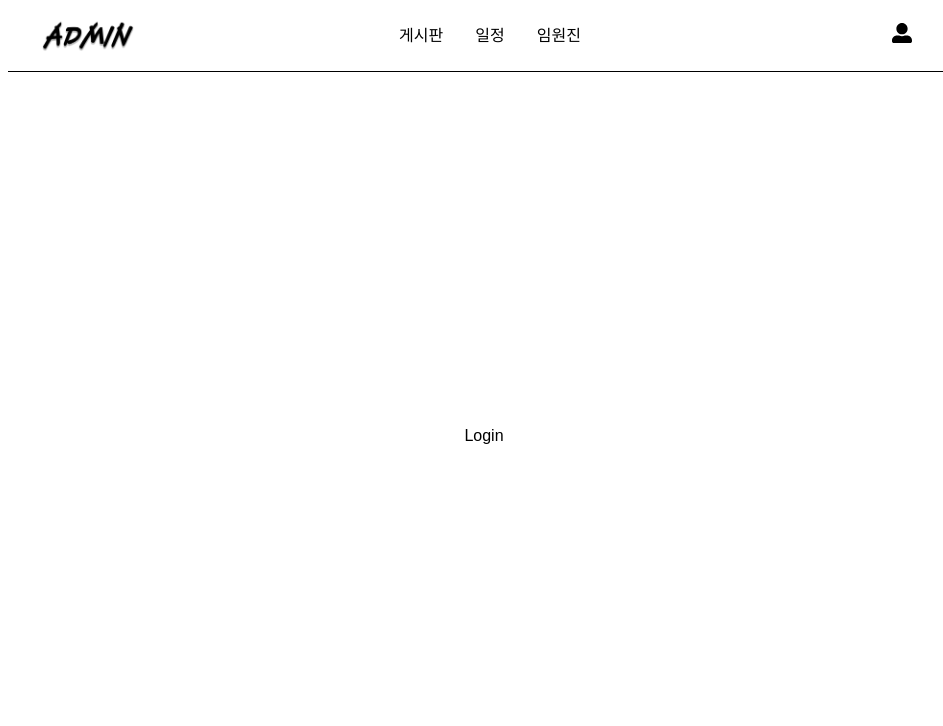
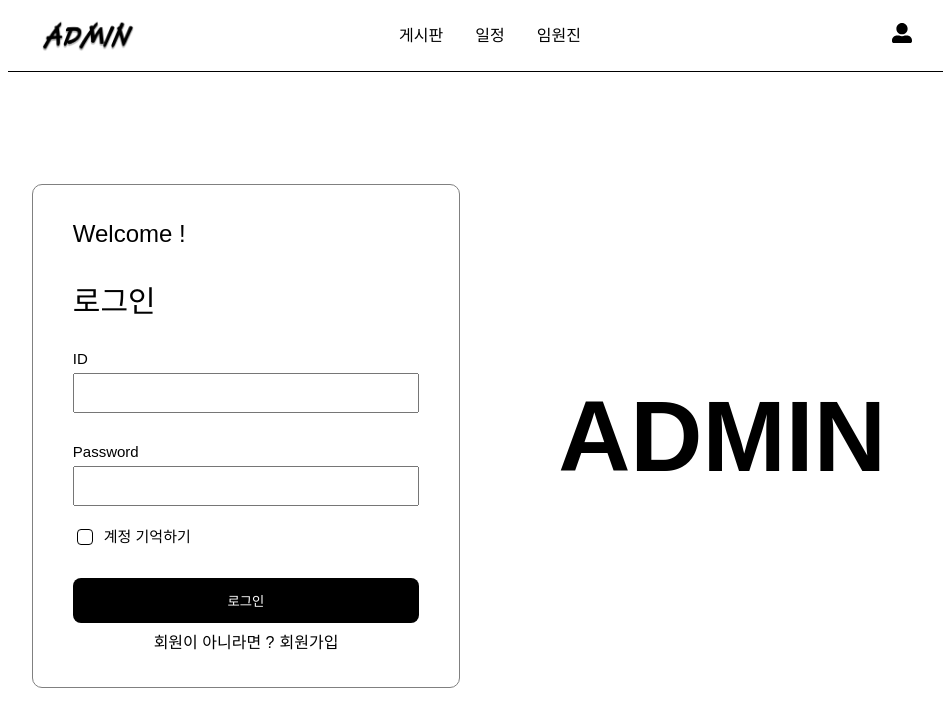
Before and after one commit to bae-sh/admin-site-frontend, a React (Create React App) app: page /login in a window 1280 px wide. Shown: the top 726 px of the page, without its empty margins (156-1099 px from the left). Built offline with nearby package versions, Linux system fonts and the light colour scheme.

Commit message:
feat : box 구현, css 적용

```diff
--- a/src/pages/login/index.js
+++ b/src/pages/login/index.js
@@ -1,16 +1,156 @@
 import React from 'react';
+import styled from 'styled-components';
+import { Link } from 'react-router-dom';
 import { useRecoilValue } from 'recoil';
 import { modalVisibleState } from '../../atoms';
 import * as Styled from './styled';
 import * as PageStyled from '../pageStyled';
 
+const Logo = styled.div`
+    display: flex;
+    justify-content: center;
+    align-items: center;
+    font-size: 100px;
+    font-weight: 600;
+    @media screen and (max-width: 1023px) {
+        font-size: 90px;
+        margin-bottom: 20px;
+    }
+`;
+
+const Box = styled.div`
+    display: flex;
+    flex-direction: column;
+    border: 1px solid gray;
+    width: 90%;
+    margin: auto;
+    padding: 35px 40px;
+    border-radius: 10px;
+    @media screen and (max-width: 1023px) {
+        width: 70%;
+    }
+    @media screen and (max-width: 767px) {
+        width: 90%;
+    }
+    div:nth-child(1) {
+        font-size: 24px;
+        font-weight: 400;
+    }
+    div:nth-child(2) {
+        font-size: 30px;
+        font-weight: 500;
+        margin-top: 35px;
+    }
+    div:nth-child(3),
+    div:nth-child(4) {
+        font-size: 15px;
+        font-weight: 400;
+        margin-top: 30px;
+    }
+    div:nth-child(5) {
+        display: flex;
+        align-items: center;
+        margin-top: 20px;
+        font-size: 15px;
+        font-weight: 400;
+
+        input[type='checkbox'] {
+            -webkit-appearance: none;
+            -moz-appearance: none;
+            appearance: none;
+            border: 1px solid black;
+            border-radius: 4px;
+            cursor: pointer;
+            height: 16px;
+            width: 16px;
+        }
+        input[type='checkbox']::after {
+            border: solid #fff;
+            border-width: 0 2px 2px 0;
+            content: '';
+            display: none;
+            height: 40%;
+            left: 40%;
+            position: relative;
+            top: 20%;
+            transform: rotate(45deg);
+            width: 15%;
+        }
+        input[type='checkbox']:checked {
+            background: black;
+        }
+        input[type='checkbox']:checked::after {
+            display: block;
+        }
+        span {
+            margin-left: 8px;
+        }
+    }
+    div:nth-child(6) {
+        margin-top: 30px;
+    }
+    div:nth-child(7) {
+        margin-top: 10px;
+        display: flex;
+        justify-content: center;
+        a {
+            margin-left: 5px;
+            font-weight: 400;
+        }
+    }
+`;
+
+const Input = styled.input`
+    margin-top: 5px;
+    height: 40px;
+    width: 100%;
+`;
+
+const LoginBtn = styled.button`
+    height: 45px;
+    width: 100%;
+    background-color: black;
+    color: white;
+    border-radius: 8px;
+    border: none;
+    cursor: pointer;
+`;
 function Login() {
     const modalVisible = useRecoilValue(modalVisibleState);
     return (
         <PageStyled.Container modalVisible={modalVisible}>
-            <Styled.Container>
-                <div className='inner'>Login</div>
-            </Styled.Container>
+            <div className='inner'>
+                <Styled.Container>
+                    <Box>
+                        <div>Welcome !</div>
+                        <div>로그인</div>
+                        <div>
+                            <span>ID</span>
+                            <br />
+                            <Input type='text' id='id' />
+                        </div>
+                        <div>
+                            <span>Password</span>
+                            <br />
+                            <Input type='text' id='password' />
+                        </div>
+                        <div>
+                            <input type='checkbox' />
+                            <span>계정 기억하기</span>
+                        </div>
+                        <div>
+                            <LoginBtn type='button'>로그인</LoginBtn>
+                        </div>
+                        <div>
+                            <span>회원이 아니라면 ?</span>
+                            <Link to='/signup'>
+                                <span>회원가입</span>
+                            </Link>
+                        </div>
+                    </Box>
+                    <Logo>ADMIN</Logo>
+                </Styled.Container>
+            </div>
         </PageStyled.Container>
     );
 }
--- a/src/pages/login/styled.js
+++ b/src/pages/login/styled.js
@@ -1,3 +1,11 @@
 import styled from 'styled-components';
 
-export const Container = styled.div``;
+export const Container = styled.div`
+    width: 100%;
+    display: grid;
+    grid-template-columns: repeat(2, 1fr);
+    @media screen and (max-width: 1023px) {
+        display: flex;
+        flex-direction: column-reverse;
+    }
+`;
```
